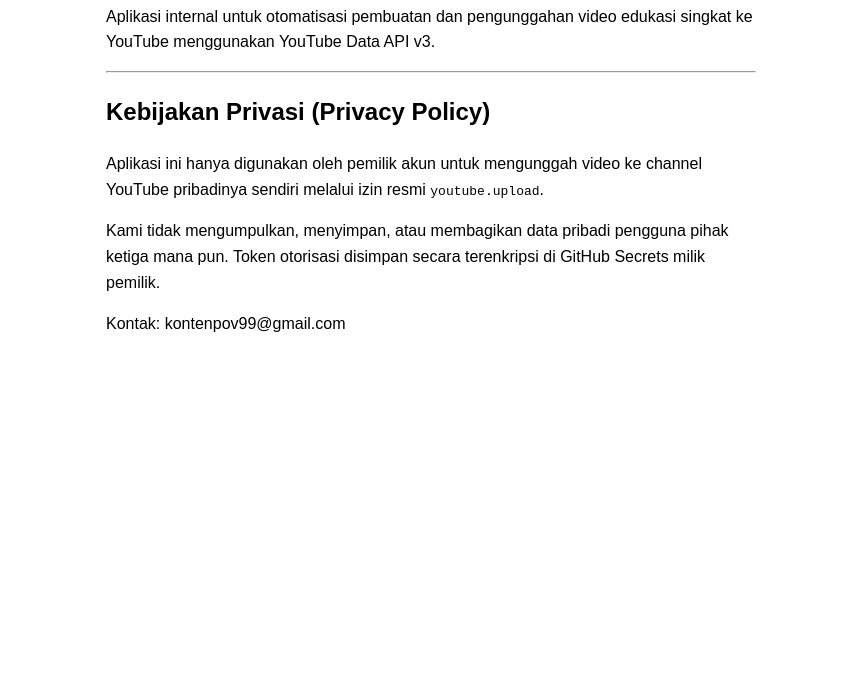
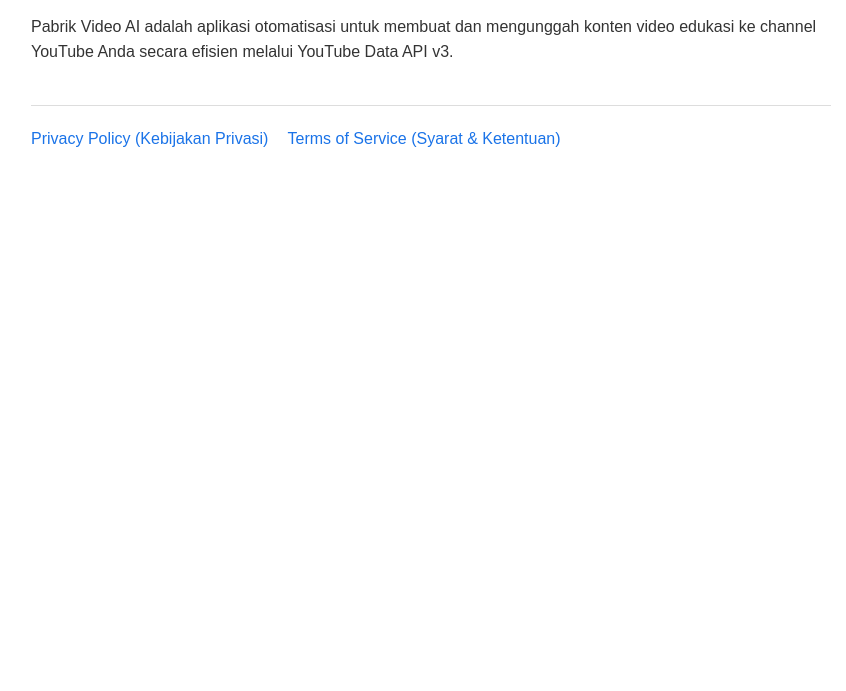
Before and after one commit to percobaan2354-source/pabrik-video-ai, a website: page index.html in a window 1280 px wide. Shown: the part 109-800 px from the top of the page, without its empty margins (209-1055 px from the left). Drawn offline with Linux system fonts and the light colour scheme.

Commit message:
Update index.html

```diff
--- a/index.html
+++ b/index.html
@@ -3,16 +3,21 @@
 <head>
   <meta charset="UTF-8">
   <meta name="viewport" content="width=device-width, initial-scale=1.0">
-  <meta name="google-site-verification" content="up1-t4LYc5rxXZks-K4SxlrOcqOA-DOX5vO49zfh5Gw" />
-  <title>Pabrik Video AI - Automasi Konten</title>
+  <title>Pabrik Video AI</title>
+  <style>
+    body { font-family: Arial, sans-serif; max-width: 800px; margin: 50px auto; padding: 0 20px; line-height: 1.6; color: #333; }
+    h1 { color: #111; }
+    .footer-links { margin-top: 40px; padding-top: 20px; border-top: 1px solid #ddd; }
+    a { color: #1a73e8; margin-right: 15px; text-decoration: none; }
+  </style>
 </head>
-<body style="font-family: sans-serif; max-width: 650px; margin: 40px auto; padding: 0 20px; line-height: 1.6;">
+<body>
   <h1>Pabrik Video AI</h1>
-  <p>Aplikasi internal untuk otomatisasi pembuatan dan pengunggahan video edukasi singkat ke YouTube menggunakan YouTube Data API v3.</p>
-  <hr>
-  <h2>Kebijakan Privasi (Privacy Policy)</h2>
-  <p>Aplikasi ini hanya digunakan oleh pemilik akun untuk mengunggah video ke channel YouTube pribadinya sendiri melalui izin resmi <code>youtube.upload</code>.</p>
-  <p>Kami tidak mengumpulkan, menyimpan, atau membagikan data pribadi pengguna pihak ketiga mana pun. Token otorisasi disimpan secara terenkripsi di GitHub Secrets milik pemilik.</p>
-  <p>Kontak: kontenpov99@gmail.com</p>
+  <p>Pabrik Video AI adalah aplikasi otomatisasi untuk membuat dan mengunggah konten video edukasi ke channel YouTube Anda secara efisien melalui YouTube Data API v3.</p>
+
+  <div class="footer-links">
+    <a href="privacy.html">Privacy Policy (Kebijakan Privasi)</a>
+    <a href="terms.html">Terms of Service (Syarat & Ketentuan)</a>
+  </div>
 </body>
 </html>
```
